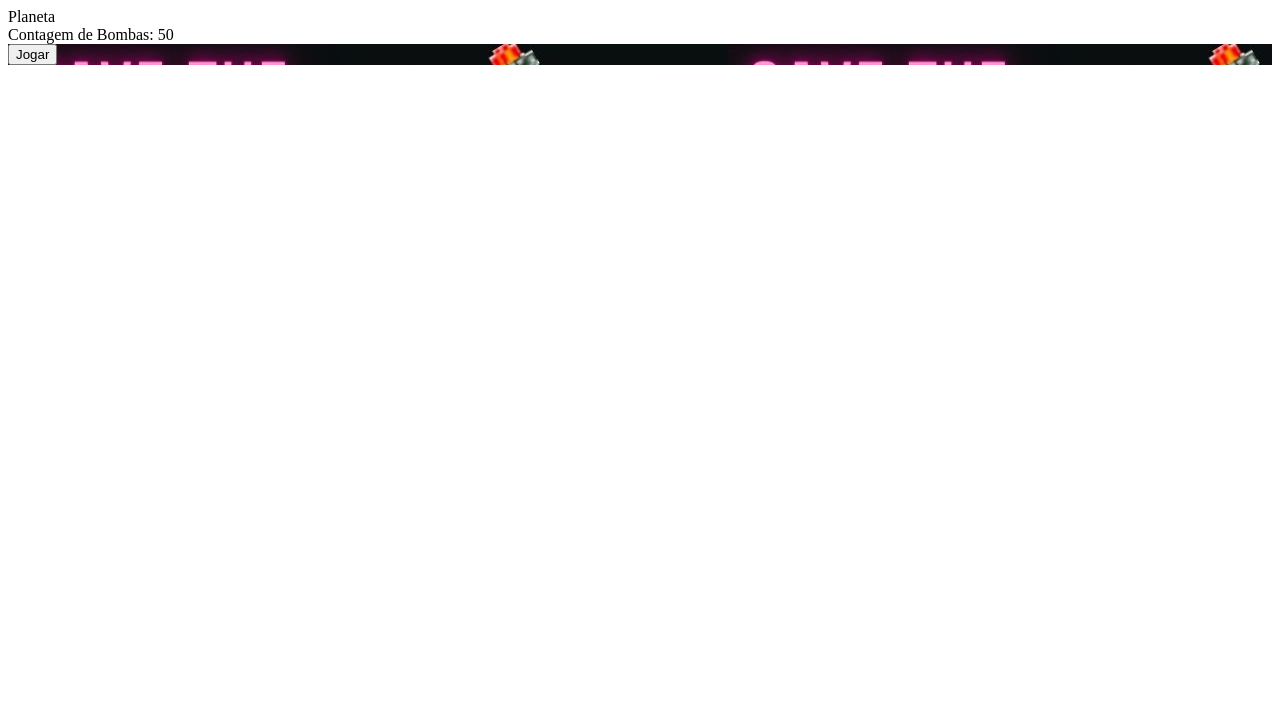
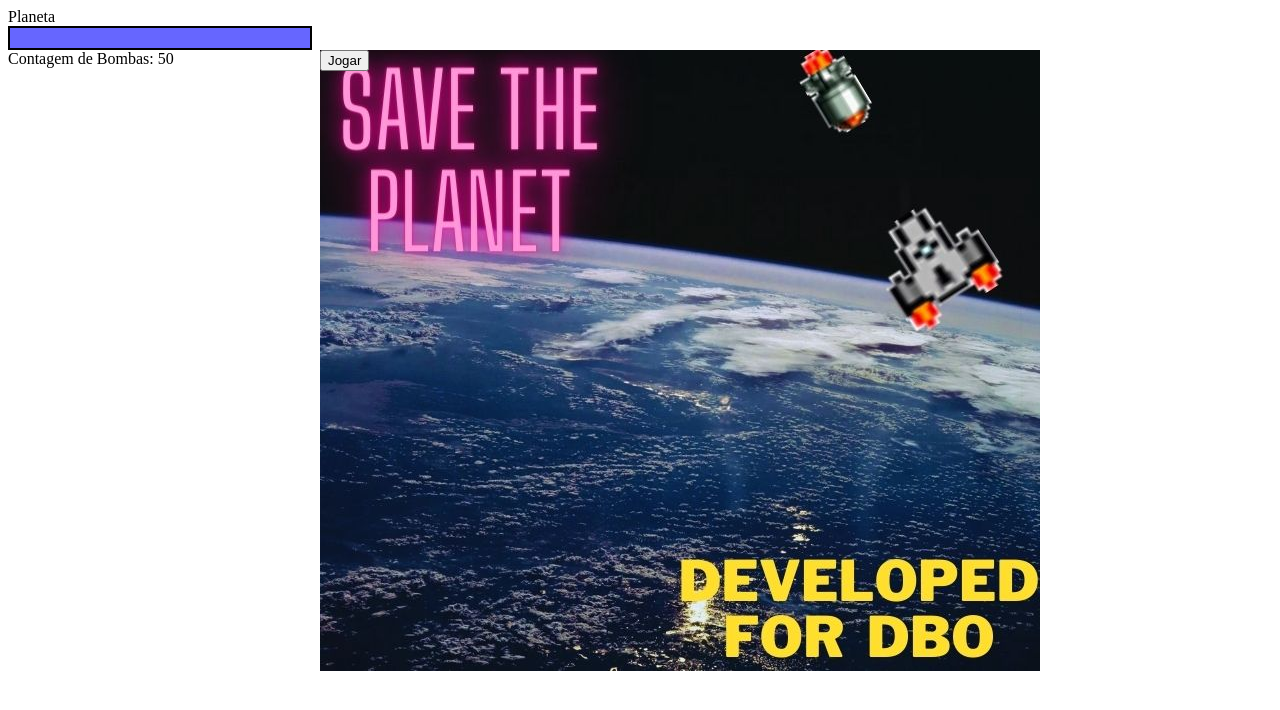
Before and after one commit to gustamoraes/dbo22, a plain HTML site: page index.html in a window 1280 px wide. Drawn offline with Linux system fonts and the light colour scheme.

Commit message:
Update index.html

```diff
--- a/index.html
+++ b/index.html
@@ -1,9 +1,9 @@
 <!doctype html>
 <html lang="pt-br">
 	<head>
-		<title>Protect The Planet - CFB Cursos</title>
+		<title>Save the planet</title>
 		<meta charset="utf-8"/>
-		<link rel="stylesheet" href="style.css"/>
+		<link rel="stylesheet" href="estilos.css"/>
 		<script type="text/javascript" src="jscript.js"></script>
 	</head>
 	<body>
```
